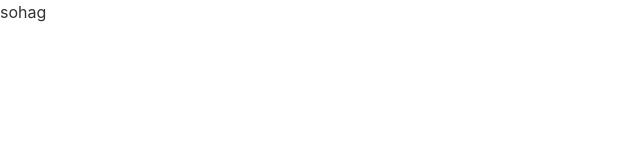
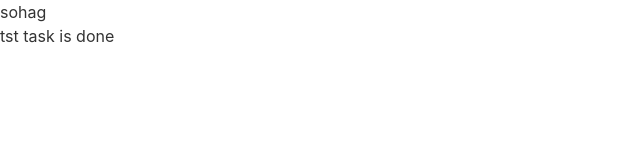
Before and after one commit to Rakibulhasan70/Onito-task, a React (Create React App) app: page / in a window 1280 px wide. Shown: the top 160 px of the page, without its empty margins (0-640 px from the left). Built offline with nearby package versions, Linux system fonts and the light colour scheme.

Commit message:
checking is all okk

```diff
--- a/src/App.js
+++ b/src/App.js
@@ -4,7 +4,7 @@ function App() {
   return (
     <div>
       <h2>sohag</h2>
-
+      <h2>tst task is done</h2>
     </div>
   );
 }
```
